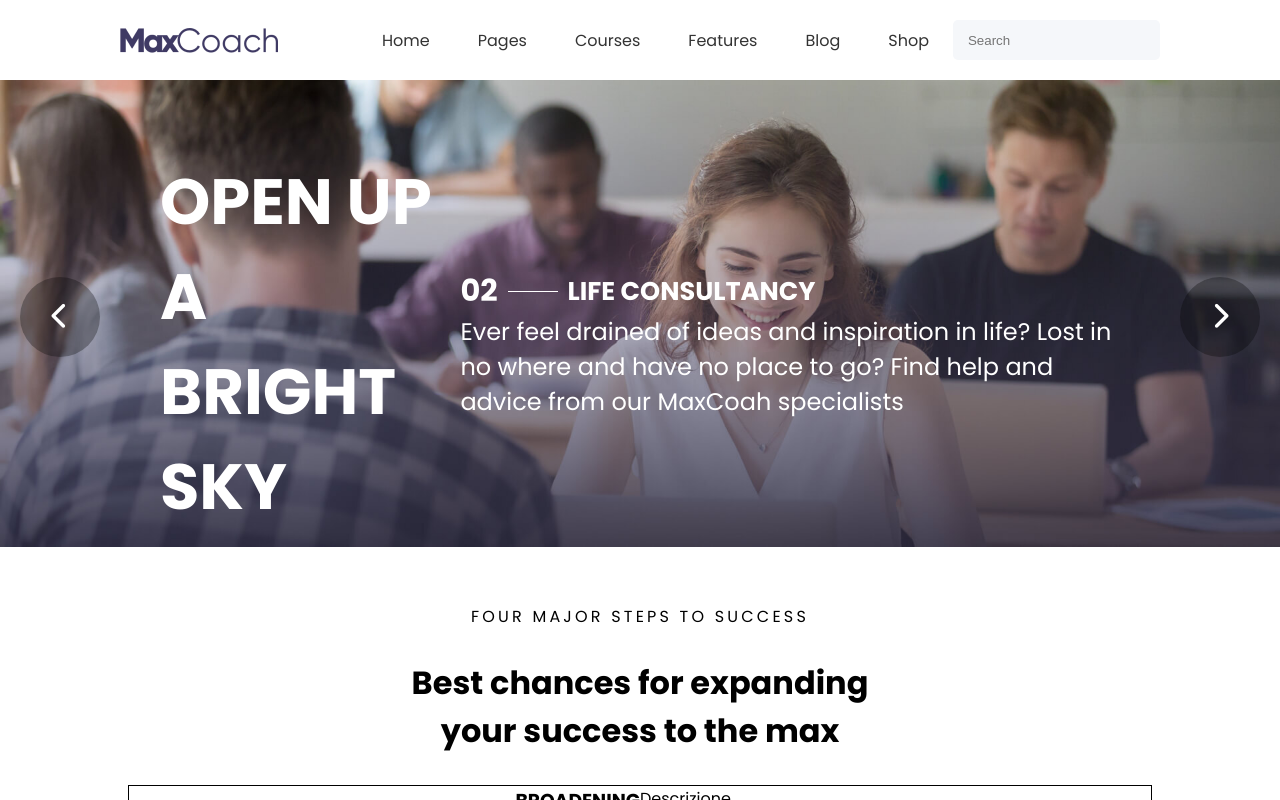
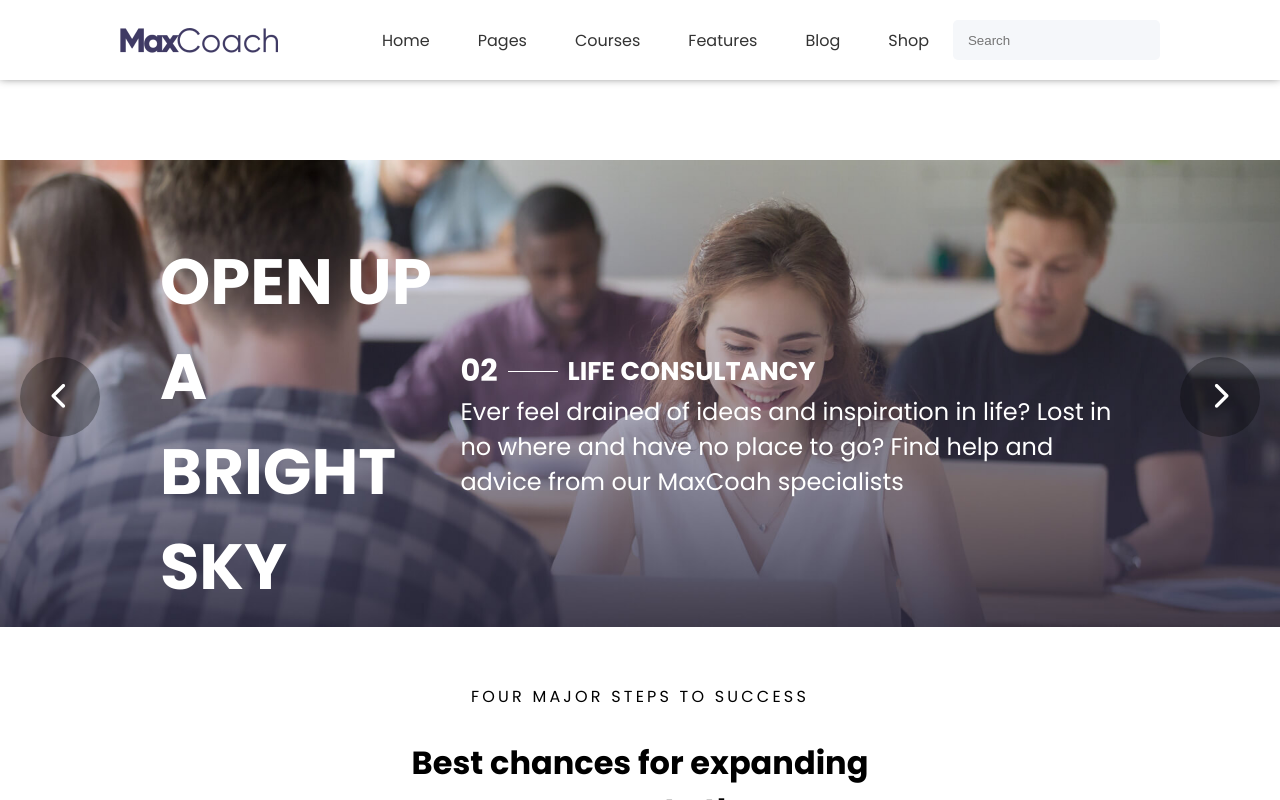
Before and after one commit to MicheleLafronza/proj-html-vuejs, a Vue app: page /starthere in a window 1280 px wide. Shown: the top 800 px of the page. Built offline with nearby package versions, Linux system fonts and the light colour scheme.

Commit message:
fix: StartHere padding fix

```diff
--- a/src/pages/StartHere.vue
+++ b/src/pages/StartHere.vue
@@ -21,4 +21,8 @@
   </main>
 </template>
 
-<style lang="scss" scoped></style>
+<style lang="scss" scoped>
+main {
+  padding-top: 80px;
+}
+</style>
```
